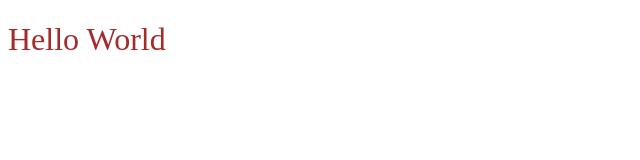
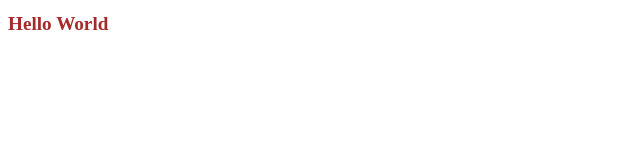
Before and after one commit to M-Rofi/Hello.world, a plain HTML site: page index.html in a window 1280 px wide. Shown: the whole page, without its empty margins (0-640 px from the left). Drawn offline with Linux system fonts and the light colour scheme.

Commit message:
third change

```diff
--- a/style.css
+++ b/style.css
@@ -1,4 +1,4 @@
 h1{
-    font-weight: 400;
+    font-size: larger;
     color: brown;
 }
```
